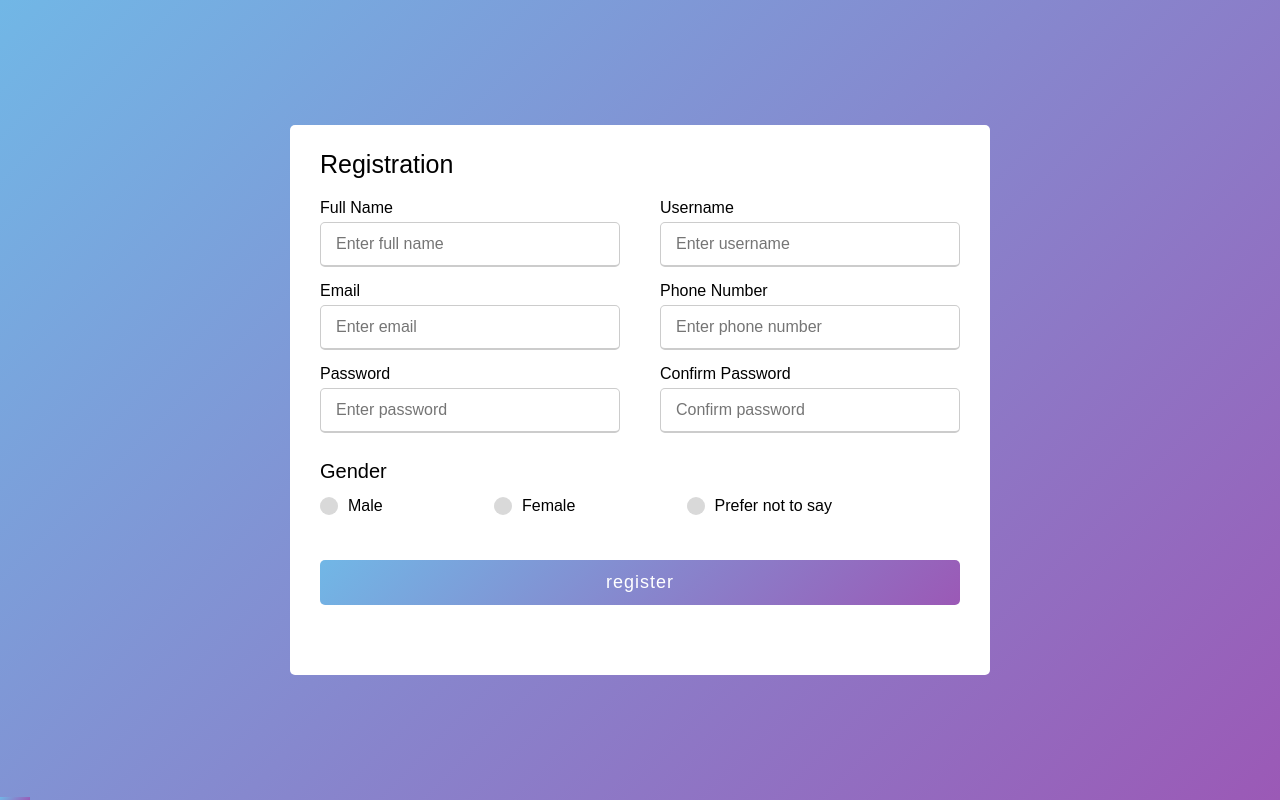
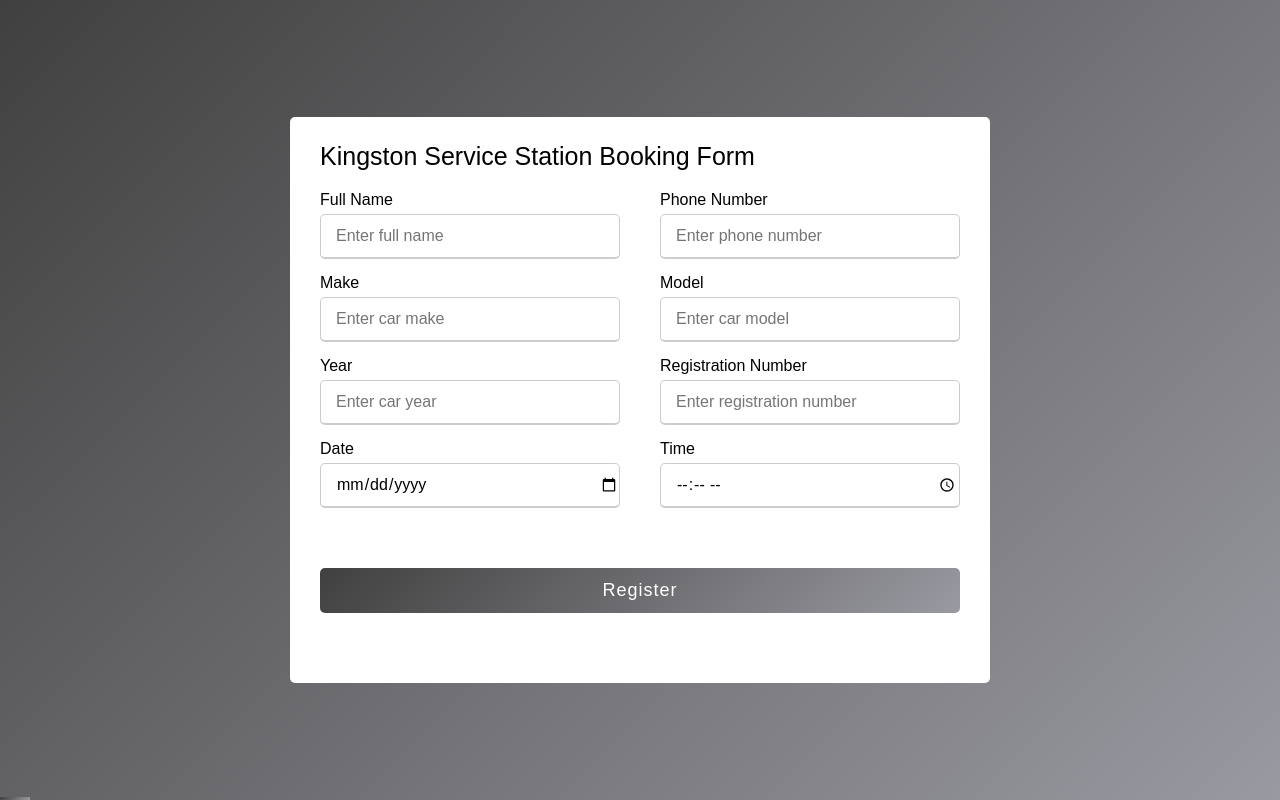
Before and after one commit to vfaafia29/Reserve, a plain HTML site: page tutorial.html in a window 1280 px wide. Drawn offline with Linux system fonts and the light colour scheme.

Commit message:
added relevant fields and did testing
- relevant fields included
- changed the theme based on business card
- validated using html validator
- tested form with mock details

```diff
--- a/styles.css
+++ b/styles.css
@@ -11,7 +11,14 @@ body {
     height: 100vh;
     justify-content: center;
     align-items: center;
-    background: linear-gradient(135deg, #71b7e6, #9b59b6);
+    background: linear-gradient(135deg, #404040, #9999a1);
+}
+
+strong {
+    display: flex;
+    justify-content: left;
+    align-items: left;
+    margin-bottom: 10px;
 }
 
 .container {
@@ -34,7 +41,7 @@ body {
     bottom: 0;
     height: 3px;
     width: 30px;
-    background: linear-gradient(135deg, #71b7e6, #9b59b6);
+    background: linear-gradient(135deg, #404040, #9999a1);
 }
 
 .container form .user-details {
@@ -70,7 +77,7 @@ form .user-details .input-box {
 /* This makes the text box selected purple */
 .user-details .input-box input:focus,
 .user-details .input-box input:valid {
-    border-color: #9b59b6;
+    border-color: #404040;
 }
 
 form .gender-details .gender-title {
@@ -90,27 +97,6 @@ form .gender-details .category {
     align-items: center;
 }
 
-.gender-details .category .dot {
-    height: 18px;
-    width: 18px;
-    background: #d9d9d9;
-    border-radius: 50%;
-    margin-right: 10px;
-    border: 5px solid transparent;
-
-}
-
-#dot-1:checked ~ .category label .one,
-#dot-2:checked ~ .category label .two,
-#dot-3:checked ~ .category label .three {
-    border-color: #d9d9d9;
-    background: #9b59b6;
-}
-
-form input[type="radio"]{
-    display: none;
-}
-
 form .button {
     height: 45px;
     margin: 45px 0;
@@ -126,11 +112,11 @@ form .button input {
     font-weight: 500;
     border-radius: 5px;
     letter-spacing: 1px;
-    background: linear-gradient(135deg, #71b7e6, #9b59b6);
+    background: linear-gradient(135deg, #404040, #9999a1);
 }
 
 form .button input:hover {
-    background: linear-gradient(-135deg, #71b7e6, #9b59b6);
+    background: linear-gradient(-135deg, #404040, #9999a1);
 }
 
 @media (max-width: 584px) {
--- a/tutorial.html
+++ b/tutorial.html
@@ -8,7 +8,7 @@
     </head>
 <body>
     <div class="container">
-        <div class="title">Registration</div>
+        <div class="title">Kingston Service Station Booking Form</div>
         <form action="#">
             <div class="user-details">
                 <div class="input-box">
@@ -16,48 +16,36 @@
                     <input type="text" placeholder="Enter full name" required>
                 </div>
                 <div class="input-box">
-                    <span class="details">Username</span>
-                    <input type="text" placeholder="Enter username" required>
+                    <span class="details">Phone Number</span>
+                    <input type="number" placeholder="Enter phone number" required>
                 </div>
                 <div class="input-box">
-                    <span class="details">Email</span>
-                    <input type="text" placeholder="Enter email" required>
+                    <span class="details">Make</span>
+                    <input type="text" placeholder="Enter car make" required>
                 </div>
                 <div class="input-box">
-                    <span class="details">Phone Number</span>
-                    <input type="text" placeholder="Enter phone number" required>
+                    <span class="details">Model</span>
+                    <input type="text" placeholder="Enter car model" required>
                 </div>
                 <div class="input-box">
-                    <span class="details">Password</span>
-                    <input type="text" placeholder="Enter password" required>
+                    <span class="details">Year</span>
+                    <input type="number" placeholder="Enter car year" required>
                 </div>
                 <div class="input-box">
-                    <span class="details">Confirm Password</span>
-                    <input type="text" placeholder="Confirm password" required>
+                    <span class="details">Registration Number</span>
+                    <input type="number" placeholder="Enter registration number" required>
                 </div>
-            </div>
-            <div class="gender-details">
-                <input type="radio" name="gender" id="dot-1">
-                <input type="radio" name="gender" id="dot-2">
-                <input type="radio" name="gender" id="dot-3">
-                <span class="gender-title">Gender</span>
-                <div class="category">
-                    <label for="dot-1">
-                        <span class="dot one"></span>
-                        <span class="gender">Male</span>
-                    </label>
-                    <label for="dot-2">
-                        <span class="dot one"></span>
-                        <span class="gender">Female</span>
-                    </label>
-                    <label for="dot-3">
-                        <span class="dot one"></span>
-                        <span class="gender">Prefer not to say</span>
-                    </label>
+                <div class="input-box">
+                    <span class="details">Date</span>
+                    <input type="date" required>
+                </div>
+                <div class="input-box">
+                    <span class="details">Time</span>
+                    <input type="time" required>
                 </div>
             </div>
             <div class="button">
-                <input type="submit" value="register">
+                <input type="submit" value="Register">
             </div>
         </form>
     </div>
```
